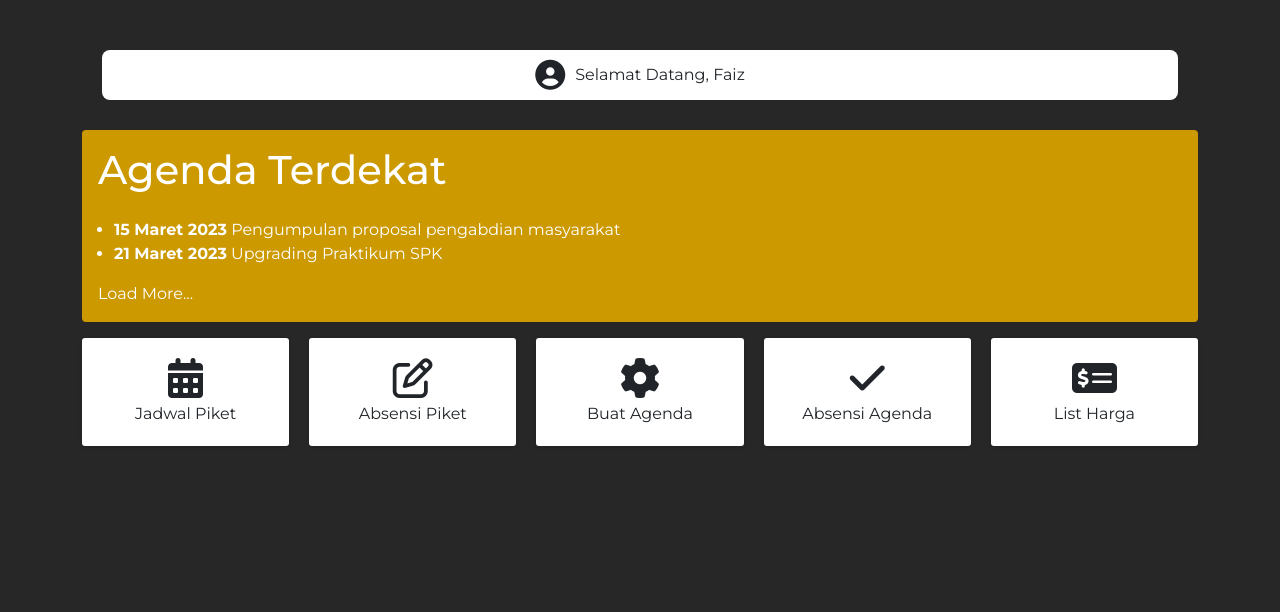
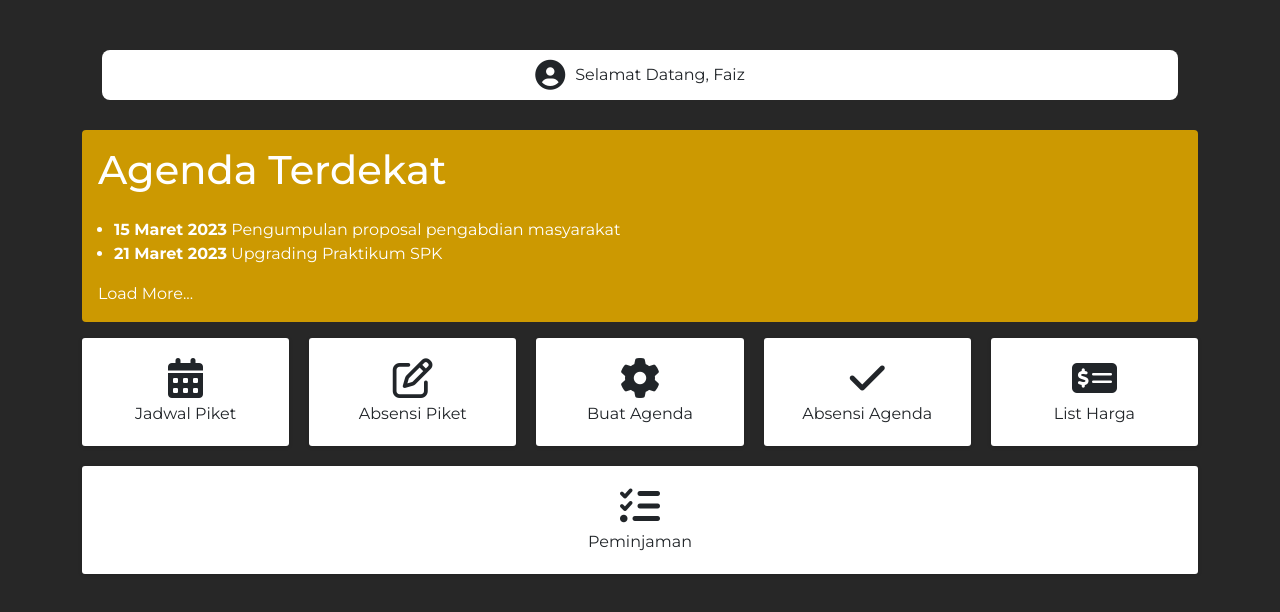
Before and after one commit to WhiteCat20/ecs-app, a React (Create React App) app: page / in a window 1280 px wide. Shown: the top 612 px of the page. Built offline with nearby package versions, Linux system fonts and the light colour scheme.

Commit message:
minor change

```diff
--- a/src/components/Main.jsx
+++ b/src/components/Main.jsx
@@ -4,6 +4,32 @@ import CardNav from "./CardNav";
 import Header from "./Header";
 
 const Main = () => {
+  const cardNavData = [
+    {
+      desc: "Jadwal Piket",
+      icon: "fa-solid fa-calendar-days",
+    },
+    {
+      desc: "Absensi Piket",
+      icon: "fa-regular fa-pen-to-square",
+    },
+    {
+      desc: "Buat Agenda",
+      icon: "fa-solid fa-gear",
+    },
+    {
+      desc: "Absensi Agenda",
+      icon: "fa-solid fa-check",
+    },
+    {
+      desc: "List Harga",
+      icon: "fa-solid fa-money-check-dollar",
+    },
+    {
+      desc: "Peminjaman",
+      icon: "fa-solid fa-list-check",
+    },
+  ];
   return (
     <Fragment>
       <div className="container">
@@ -17,11 +43,9 @@ const Main = () => {
             gap: "20px",
           }}
         >
-          <CardNav desc="Jadwal Piket" icon="fa-solid fa-calendar-days" />
-          <CardNav desc="Absensi Piket" icon="fa-regular fa-pen-to-square" />
-          <CardNav desc="Buat Agenda" icon="fa-solid fa-gear" />
-          <CardNav desc="Absensi Agenda" icon="fa-solid fa-check" />
-          <CardNav desc="List Harga" icon="fa-solid fa-money-check-dollar" />
+          {cardNavData.map((card, i) => {
+            return <CardNav key={i} desc={card.desc} icon={card.icon} />;
+          })}
         </div>
       </div>
     </Fragment>
```
Also changed, not shown: 1 other file (tests, documents, lock files or other folders).
